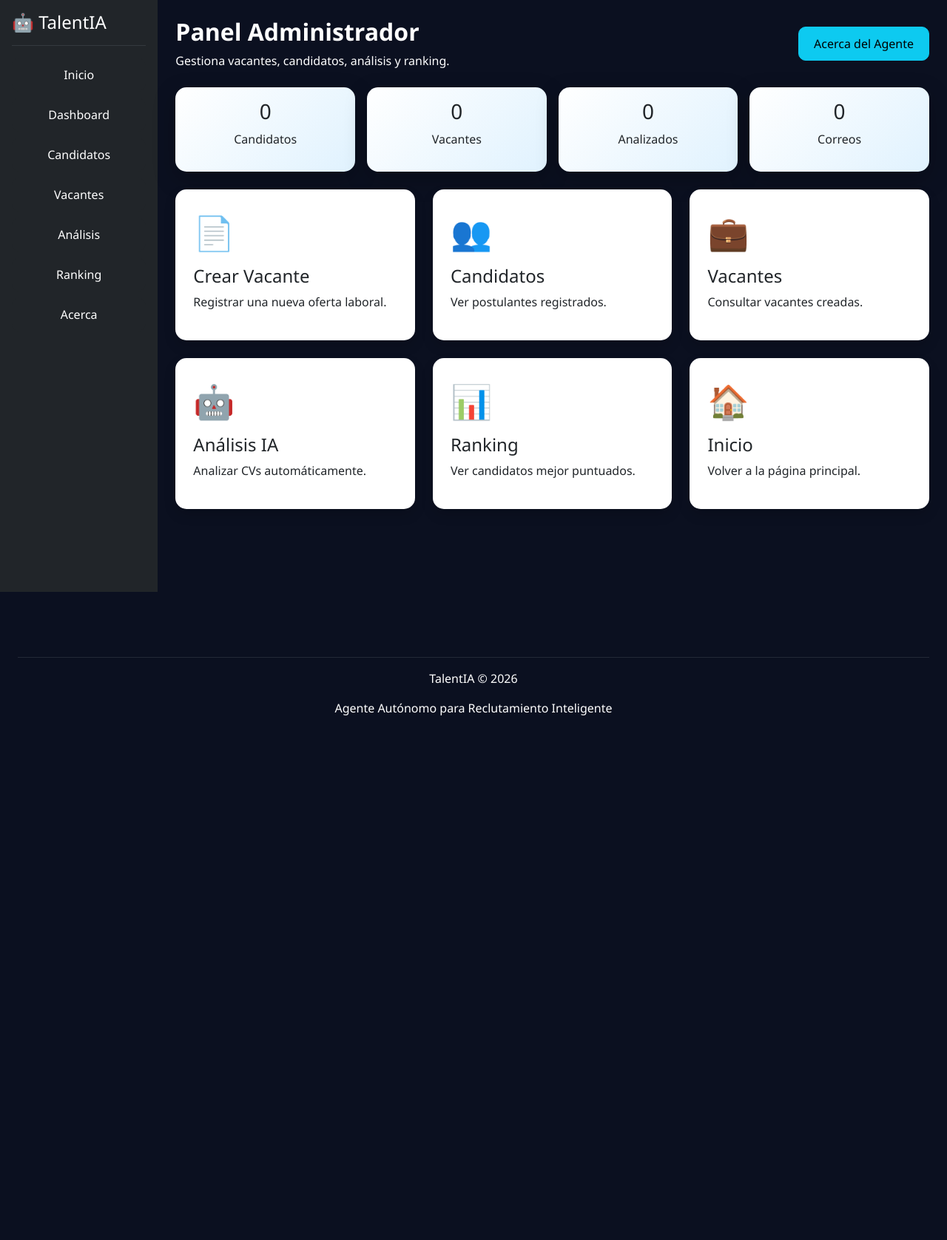
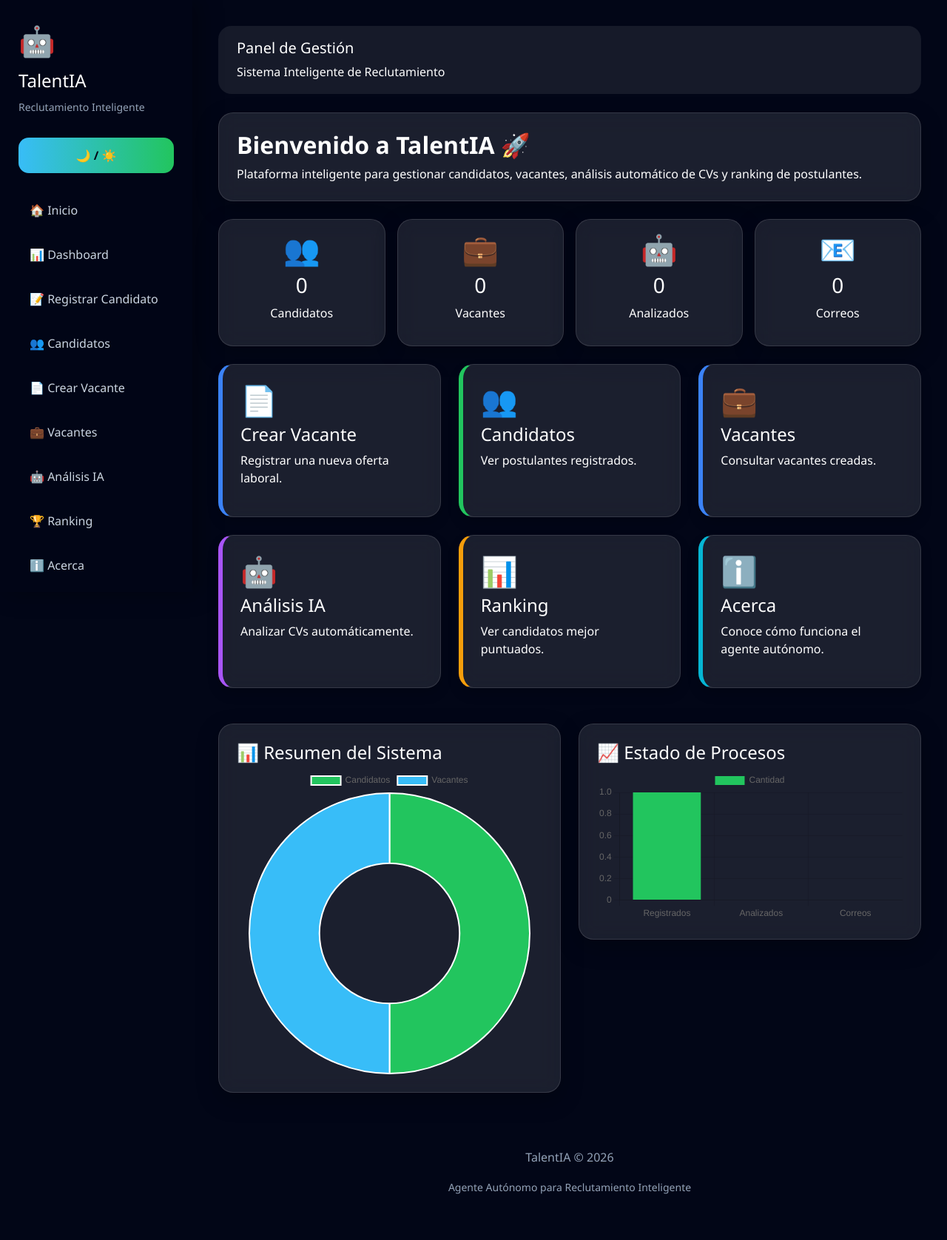
Before and after one commit to vcastroc/agente-gestion-documental, a Flask app: page /admin in a window 1280 px wide. Shown: the whole page at 74% size. Before the commit the page ends 967 px from the top, so only its background shows below. Run offline with Flask 3, Linux system fonts and the light colour scheme.

Commit message:
Mejorar interfaz y dashboard con gráficos

```diff
--- a/static/css/style.css
+++ b/static/css/style.css
@@ -1,8 +1,8 @@
 body {
-    background: linear-gradient(135deg, #0b1020, #111827);
+    margin: 0;
+    background: linear-gradient(135deg, #020617, #0f172a, #111827);
     font-family: 'Segoe UI', sans-serif;
 }
-
 .navbar {
     backdrop-filter: blur(10px);
 }
@@ -66,3 +66,206 @@
 .stat-card {
     background: linear-gradient(135deg, #ffffff, #e0f2fe);
 }
+
+body {
+    margin: 0;
+    background: linear-gradient(135deg, #020617, #0f172a, #111827);
+    font-family: 'Segoe UI', sans-serif;
+}
+
+.layout {
+    display: flex;
+    min-height: 100vh;
+}
+
+.sidebar {
+    width: 260px;
+    background: rgba(2, 6, 23, 0.95);
+    padding: 25px;
+    position: fixed;
+    height: 100vh;
+    box-shadow: 8px 0 30px rgba(0,0,0,0.35);
+}
+
+.brand {
+    color: white;
+    margin-bottom: 30px;
+}
+
+.brand small {
+    color: #94a3b8;
+}
+
+.menu a {
+    display: block;
+    color: #cbd5e1;
+    text-decoration: none;
+    padding: 13px 15px;
+    border-radius: 14px;
+    margin-bottom: 10px;
+    transition: all 0.3s ease;
+}
+
+.menu a:hover {
+    background: linear-gradient(90deg, #38bdf8, #22c55e);
+    color: #020617;
+    transform: translateX(8px);
+}
+
+.main-content {
+    margin-left: 260px;
+    width: calc(100% - 260px);
+    padding: 35px;
+    animation: fadeIn 0.7s ease;
+}
+
+.card {
+    border: none;
+    border-radius: 20px;
+    transition: all 0.3s ease;
+}
+
+.card:hover {
+    transform: translateY(-6px);
+    box-shadow: 0 20px 40px rgba(0,0,0,0.25);
+}
+
+.btn, .form-control {
+    border-radius: 12px;
+}
+
+footer {
+    text-align: center;
+    color: #94a3b8;
+    margin-top: 50px;
+    padding: 25px;
+}
+
+@keyframes fadeIn {
+    from {
+        opacity: 0;
+        transform: translateY(25px);
+    }
+    to {
+        opacity: 1;
+        transform: translateY(0);
+    }
+}
+
+@media (max-width: 768px) {
+    .layout {
+        flex-direction: column;
+    }
+
+    .sidebar {
+        position: relative;
+        width: 100%;
+        height: auto;
+    }
+
+    .main-content {
+        margin-left: 0;
+        width: 100%;
+        padding: 20px;
+    }
+
+    .menu a {
+        text-align: center;
+    }
+}
+
+.card {
+    background: rgba(255,255,255,0.10);
+    backdrop-filter: blur(14px);
+    color: white;
+    border: 1px solid rgba(255,255,255,0.12);
+}
+
+.stat-card h1 {
+    font-size: 2.5rem;
+}
+
+.card-vacante { border-left: 6px solid #3b82f6; }
+.card-candidatos { border-left: 6px solid #22c55e; }
+.card-analisis { border-left: 6px solid #a855f7; }
+.card-ranking { border-left: 6px solid #f59e0b; }
+.card-inicio { border-left: 6px solid #38bdf8; }
+.card-acerca { border-left: 6px solid #06b6d4; }
+
+.dark-theme {
+    background: #020617;
+    color: white;
+}
+
+.light-theme {
+    background: #f8fafc;
+    color: #0f172a;
+}
+
+.logo {
+    font-size: 2.5rem;
+    margin-bottom: 10px;
+}
+
+.theme-btn {
+    width: 100%;
+    border: none;
+    border-radius: 14px;
+    padding: 12px;
+    margin-bottom: 25px;
+    background: linear-gradient(90deg, #38bdf8, #22c55e);
+    color: #020617;
+    font-weight: bold;
+}
+
+.topbar {
+    background: rgba(255,255,255,0.08);
+    padding: 18px 25px;
+    border-radius: 18px;
+    margin-bottom: 25px;
+    color: white;
+}
+
+.light-theme .topbar,
+.light-theme .card {
+    background: white;
+    color: #0f172a;
+}
+
+.light-theme .main-content {
+    background: #f8fafc;
+}
+
+.light-theme footer {
+    color: #475569;
+}
+.light-theme,
+.light-theme h1,
+.light-theme h2,
+.light-theme h3,
+.light-theme h4,
+.light-theme h5,
+.light-theme p,
+.light-theme label,
+.light-theme span,
+.light-theme small {
+    color: #0f172a !important;
+}
+
+.light-theme .text-white {
+    color: #0f172a !important;
+}
+
+.light-theme .card {
+    background: #ffffff !important;
+    color: #0f172a !important;
+}
+
+.light-theme .table {
+    color: #0f172a;
+}
+
+.light-theme footer p,
+.light-theme footer small {
+    color: #475569 !important;
+}
--- a/templates/admin.html
+++ b/templates/admin.html
@@ -2,20 +2,18 @@
 
 {% block content %}
 
-<div class="d-flex justify-content-between align-items-center text-white mb-4">
-    <div>
-        <h2 class="fw-bold">Panel Administrador</h2>
-        <p class="mb-0">Gestiona vacantes, candidatos, análisis y ranking.</p>
-    </div>
-
-    <a href="/acerca" class="btn btn-info">
-        Acerca del Agente
-    </a>
+<div class="card p-4 mb-4">
+    <h2 class="fw-bold">Bienvenido a TalentIA 🚀</h2>
+    <p class="mb-0">
+        Plataforma inteligente para gestionar candidatos, vacantes,
+        análisis automático de CVs y ranking de postulantes.
+    </p>
 </div>
 
 <div class="row mb-4 g-3">
     <div class="col-md-3">
         <div class="card stat-card text-center p-3">
+            <h1>👥</h1>
             <h3>{{ total_candidatos }}</h3>
             <p>Candidatos</p>
         </div>
@@ -23,6 +21,7 @@
 
     <div class="col-md-3">
         <div class="card stat-card text-center p-3">
+            <h1>💼</h1>
             <h3>{{ total_vacantes }}</h3>
             <p>Vacantes</p>
         </div>
@@ -30,6 +29,7 @@
 
     <div class="col-md-3">
         <div class="card stat-card text-center p-3">
+            <h1>🤖</h1>
             <h3>0</h3>
             <p>Analizados</p>
         </div>
@@ -37,6 +37,7 @@
 
     <div class="col-md-3">
         <div class="card stat-card text-center p-3">
+            <h1>📧</h1>
             <h3>0</h3>
             <p>Correos</p>
         </div>
@@ -44,11 +45,10 @@
 </div>
 
 <div class="row g-4">
-
     <div class="col-md-4">
-        <a href="/vacante" class="text-decoration-none text-dark">
-            <div class="card dashboard-card shadow p-4 h-100">
-                <div class="icon-box">📄</div>
+        <a href="/vacante" class="text-decoration-none">
+            <div class="card card-vacante shadow p-4 h-100">
+                <h1>📄</h1>
                 <h4>Crear Vacante</h4>
                 <p>Registrar una nueva oferta laboral.</p>
             </div>
@@ -56,9 +56,9 @@
     </div>
 
     <div class="col-md-4">
-        <a href="/candidatos" class="text-decoration-none text-dark">
-            <div class="card dashboard-card shadow p-4 h-100">
-                <div class="icon-box">👥</div>
+        <a href="/candidatos" class="text-decoration-none">
+            <div class="card card-candidatos shadow p-4 h-100">
+                <h1>👥</h1>
                 <h4>Candidatos</h4>
                 <p>Ver postulantes registrados.</p>
             </div>
@@ -66,9 +66,9 @@
     </div>
 
     <div class="col-md-4">
-        <a href="/vacantes" class="text-decoration-none text-dark">
-            <div class="card dashboard-card shadow p-4 h-100">
-                <div class="icon-box">💼</div>
+        <a href="/vacantes" class="text-decoration-none">
+            <div class="card card-vacante shadow p-4 h-100">
+                <h1>💼</h1>
                 <h4>Vacantes</h4>
                 <p>Consultar vacantes creadas.</p>
             </div>
@@ -76,9 +76,9 @@
     </div>
 
     <div class="col-md-4">
-        <a href="/analisis" class="text-decoration-none text-dark">
-            <div class="card dashboard-card shadow p-4 h-100">
-                <div class="icon-box">🤖</div>
+        <a href="/analisis" class="text-decoration-none">
+            <div class="card card-analisis shadow p-4 h-100">
+                <h1>🤖</h1>
                 <h4>Análisis IA</h4>
                 <p>Analizar CVs automáticamente.</p>
             </div>
@@ -86,9 +86,9 @@
     </div>
 
     <div class="col-md-4">
-        <a href="/ranking" class="text-decoration-none text-dark">
-            <div class="card dashboard-card shadow p-4 h-100">
-                <div class="icon-box">📊</div>
+        <a href="/ranking" class="text-decoration-none">
+            <div class="card card-ranking shadow p-4 h-100">
+                <h1>📊</h1>
                 <h4>Ranking</h4>
                 <p>Ver candidatos mejor puntuados.</p>
             </div>
@@ -96,15 +96,58 @@
     </div>
 
     <div class="col-md-4">
-        <a href="/" class="text-decoration-none text-dark">
-            <div class="card dashboard-card shadow p-4 h-100">
-                <div class="icon-box">🏠</div>
-                <h4>Inicio</h4>
-                <p>Volver a la página principal.</p>
+        <a href="/acerca" class="text-decoration-none">
+            <div class="card card-acerca shadow p-4 h-100">
+                <h1>ℹ️</h1>
+                <h4>Acerca</h4>
+                <p>Conoce cómo funciona el agente autónomo.</p>
             </div>
         </a>
     </div>
-
 </div>
 
+<div class="row mt-4 g-4">
+    <div class="col-md-6">
+        <div class="card p-4">
+            <h4>📊 Resumen del Sistema</h4>
+            <canvas id="graficoResumen"></canvas>
+        </div>
+    </div>
+
+    <div class="col-md-6">
+        <div class="card p-4">
+            <h4>📈 Estado de Procesos</h4>
+            <canvas id="graficoProcesos"></canvas>
+        </div>
+    </div>
+</div>
+
+<script>
+const totalCandidatos = Number("{{ total_candidatos }}");
+const totalVacantes = Number("{{ total_vacantes }}");
+
+new Chart(document.getElementById('graficoResumen'), {
+    type: 'doughnut',
+    data: {
+        labels: ['Candidatos', 'Vacantes'],
+        datasets: [{
+            data: [totalCandidatos || 1, totalVacantes || 1],
+            backgroundColor: ['#22c55e', '#38bdf8']
+        }]
+    }
+});
+
+new Chart(document.getElementById('graficoProcesos'), {
+    type: 'bar',
+    data: {
+        labels: ['Registrados', 'Analizados', 'Correos'],
+        datasets: [{
+            label: 'Cantidad',
+            data: [totalCandidatos || 1, 0, 0],
+            backgroundColor: ['#22c55e', '#a855f7', '#f59e0b']
+        }]
+    }
+});
+</script>
+
 {% endblock %}
--- a/templates/base.html
+++ b/templates/base.html
@@ -2,102 +2,88 @@
 <html lang="es">
 <head>
     <meta charset="UTF-8">
-    <title>Agente de Reclutamiento</title>
+    <meta name="viewport" content="width=device-width, initial-scale=1.0">
+    <title>TalentIA</title>
+
     <link href="https://cdn.jsdelivr.net/npm/bootstrap@5.3.3/dist/css/bootstrap.min.css" rel="stylesheet">
     <link rel="stylesheet" href="{{ url_for('static', filename='css/style.css') }}">
-<style>
-
-body{
-    background:#0b1020;
-}
-
-.card{
-    border:none;
-    border-radius:15px;
-}
-
-.form-control{
-    border-radius:10px;
-}
-
-.btn{
-    border-radius:10px;
-}
-
-.card{
-    transition: 0.3s;
-}
-
-.card:hover{
-    transform: translateY(-5px);
-}
-
-</style>
+    <script src="https://cdn.jsdelivr.net/npm/chart.js"></script>
 </head>
 
-<body>
+<body class="dark-theme">
 
-<div class="container-fluid">
+<div class="layout">
 
-    <div class="row">
+    <aside class="sidebar">
+        <div class="brand">
+            <div class="logo">🤖</div>
 
-        <div class="col-md-2 bg-dark min-vh-100 p-3">
-
-            <h4 class="text-white">
-                🤖 TalentIA
-            </h4>
-
-            <hr class="text-secondary">
-
-            <a href="/" class="btn btn-dark w-100 mb-2">
-                Inicio
-            </a>
-
-            <a href="/admin" class="btn btn-dark w-100 mb-2">
-                Dashboard
-            </a>
-
-            <a href="/candidatos" class="btn btn-dark w-100 mb-2">
-                Candidatos
-            </a>
-
-            <a href="/vacantes" class="btn btn-dark w-100 mb-2">
-                Vacantes
-            </a>
-
-            <a href="/analisis" class="btn btn-dark w-100 mb-2">
-                Análisis
-            </a>
-
-            <a href="/ranking" class="btn btn-dark w-100 mb-2">
-                Ranking
-            </a>
-
-            <a href="/acerca" class="btn btn-dark w-100">
-                Acerca
-            </a>
-
+            <h4>TalentIA</h4>
+            <small>Reclutamiento Inteligente</small>
         </div>
 
-        <div class="col-md-10 p-4">
+        <button onclick="cambiarTema()" class="theme-btn">
+            🌙 / ☀️
+        </button>
+
+        <nav class="menu">
+            <a href="/">🏠 Inicio</a>
+            <a href="/admin">📊 Dashboard</a>
+            <a href="/candidato">📝 Registrar Candidato</a>
+            <a href="/candidatos">👥 Candidatos</a>
+            <a href="/vacante">📄 Crear Vacante</a>
+            <a href="/vacantes">💼 Vacantes</a>
+            <a href="/analisis">🤖 Análisis IA</a>
+            <a href="/ranking">🏆 Ranking</a>
+            <a href="/acerca">ℹ️ Acerca</a>
+        </nav>
+    </aside>
+
+    <main class="main-content">
+
+        <div class="topbar">
+            <h5>Panel de Gestión</h5>
+            <span>Sistema Inteligente de Reclutamiento</span>
+        </div>
+
+        <section class="content-area">
             {% block content %}
             {% endblock %}
-        </div>
+        </section>
 
-    </div>
+        <footer>
+            <p>TalentIA © 2026</p>
+            <small>Agente Autónomo para Reclutamiento Inteligente</small>
+        </footer>
+
+    </main>
 
 </div>
 
+<script>
+function cambiarTema() {
+    document.body.classList.toggle("light-theme");
+    document.body.classList.toggle("dark-theme");
+
+    if (document.body.classList.contains("light-theme")) {
+        localStorage.setItem("tema", "light");
+    } else {
+        localStorage.setItem("tema", "dark");
+    }
+}
+
+window.onload = function() {
+    let tema = localStorage.getItem("tema");
+
+    if (tema === "light") {
+        document.body.classList.remove("dark-theme");
+        document.body.classList.add("light-theme");
+    } else {
+        document.body.classList.remove("light-theme");
+        document.body.classList.add("dark-theme");
+    }
+}
+
+</script>
 </body>
-<footer class="text-center text-white mt-5 p-4">
-    <hr class="text-secondary">
-
-    <p>
-        TalentIA © 2026
-    </p>
-
-    <p>
-        Agente Autónomo para Reclutamiento Inteligente
-    </p>
-</footer>
 </html>
```
